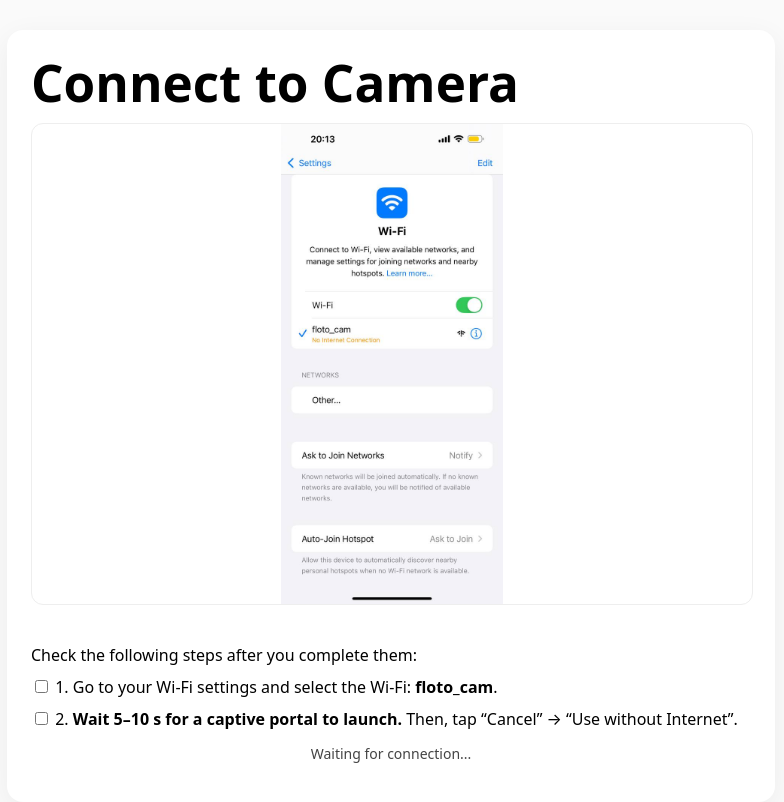
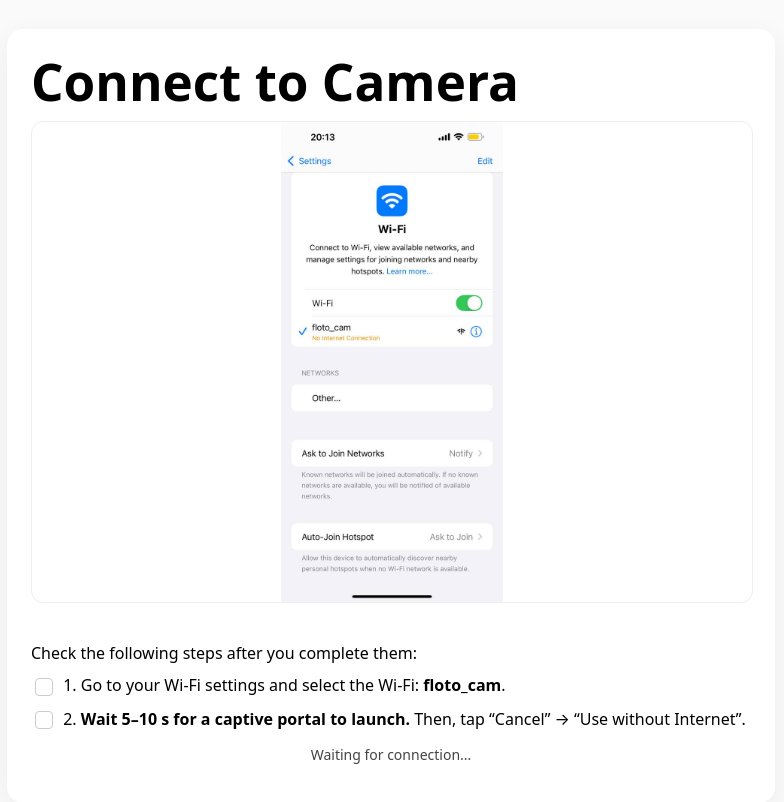
Before and after one commit to WB99/floto-public, a React (Vite) app: page / in a window 1280 px wide. Shown: the top 802 px of the page, without its empty margins (9-793 px from the left). Built offline with nearby package versions, Linux system fonts and the light colour scheme; no server answers.

Commit message:
changed checkbox colour to white

```diff
--- a/src/screens/Connect.jsx
+++ b/src/screens/Connect.jsx
@@ -93,6 +93,7 @@ export default function Connect() {
                 type="checkbox"
                 checked={checks.wifi}
                 onChange={() => toggle("wifi")}
+                style={styles.checkbox}
               />{" "}
               1. Go to your Wi-Fi settings and select the Wi-Fi:{" "}
               <b>floto_cam</b>.
@@ -104,6 +105,7 @@ export default function Connect() {
                 type="checkbox"
                 checked={checks.portal}
                 onChange={() => toggle("portal")}
+                style={styles.checkbox}
               />{" "}
               2. <b>Wait 5–10 s for a captive portal to launch.</b> Then, tap
               “Cancel” → “Use without Internet”.
@@ -159,6 +161,20 @@ const styles = {
   list: { listStyle: "none", padding: 0, margin: 0 },
   item: { margin: "8px 0" },
   label: { cursor: "pointer", lineHeight: 1.5 },
+  checkbox: {
+    appearance: "none",
+    WebkitAppearance: "none",
+    MozAppearance: "none",
+    width: 18,
+    height: 18,
+    border: "1.5px solid #ccc",
+    borderRadius: 4,
+    background: "#fff",
+    display: "inline-block",
+    verticalAlign: "middle",
+    position: "relative",
+    marginRight: 6,
+  },
   status: { color: "#444", fontSize: 14, textAlign: "center", marginTop: 12 },
   ctaRow: { display: "grid", placeItems: "center", marginTop: 16 },
   btn: {
@@ -171,3 +187,24 @@ const styles = {
     minWidth: 220,
   },
 };
+
+// add a small CSS injection to display the check mark
+const styleTag = document.createElement("style");
+styleTag.innerHTML = `
+input[type="checkbox"][style]::after {
+  content: "";
+  position: absolute;
+  top: 2px;
+  left: 5px;
+  width: 4px;
+  height: 9px;
+  border: solid #000;
+  border-width: 0 2px 2px 0;
+  transform: rotate(45deg);
+  opacity: 0;
+}
+input[type="checkbox"][style]:checked::after {
+  opacity: 1;
+}
+`;
+document.head.appendChild(styleTag);
```
